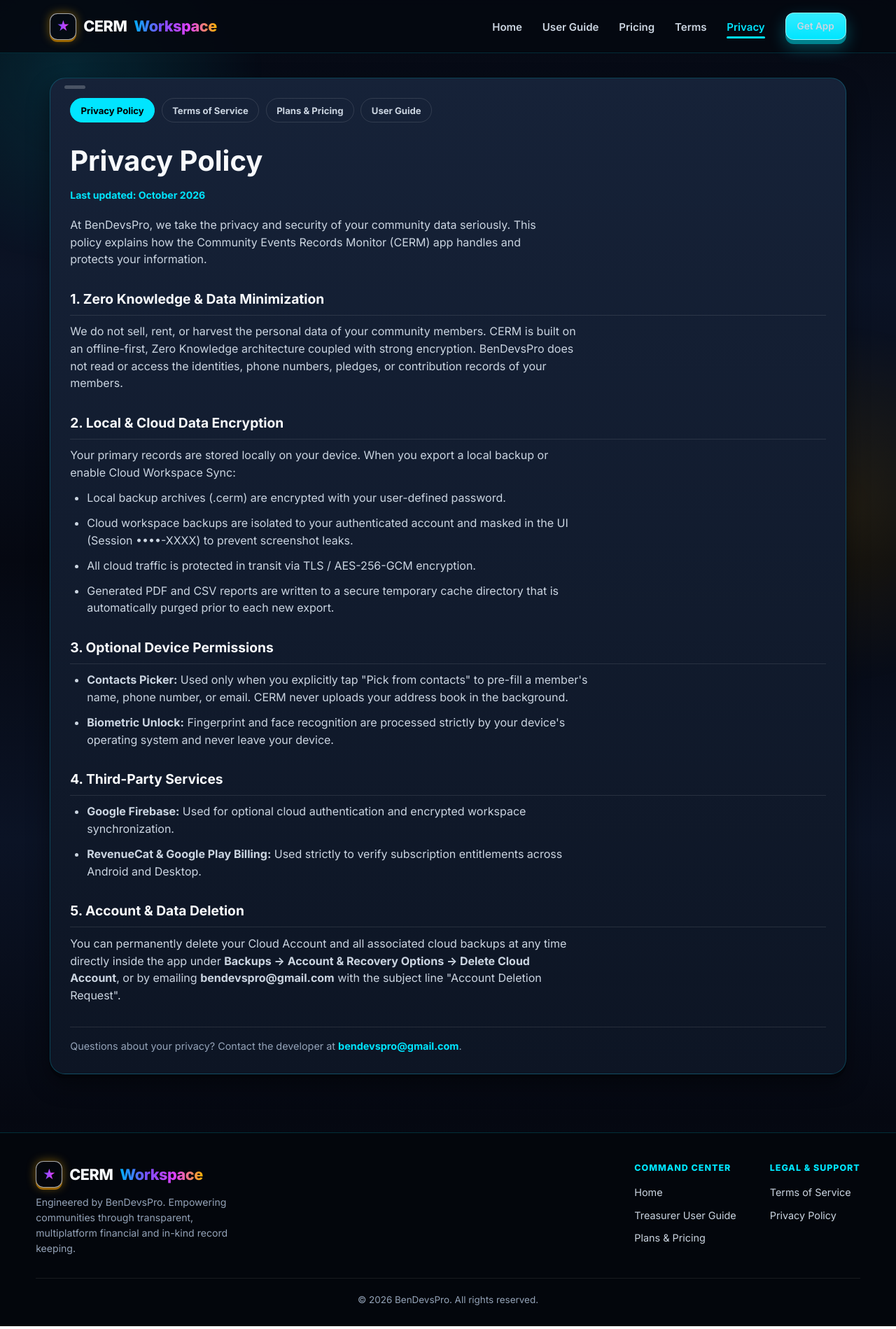
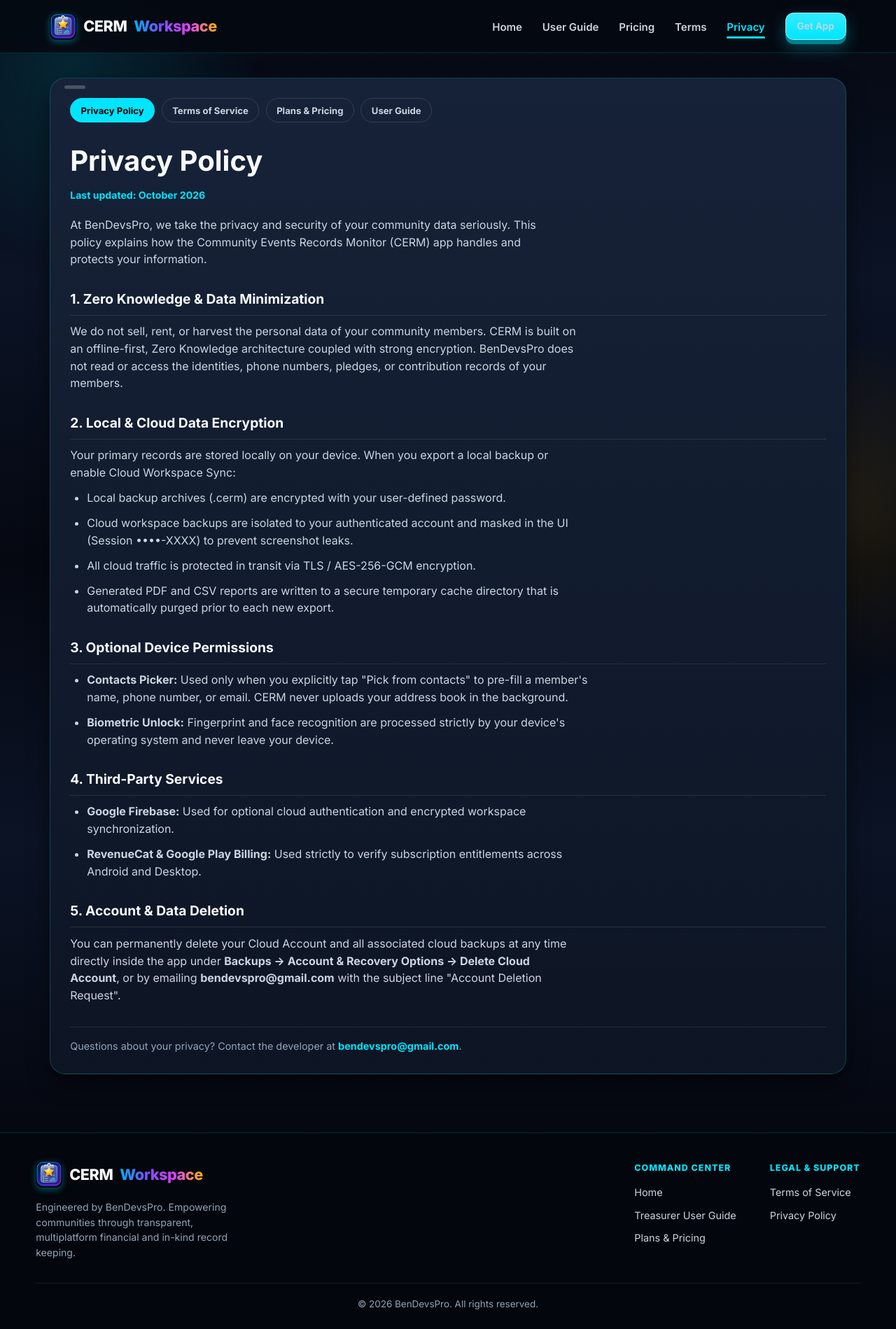
Before and after one commit to Mercybenoki/cerm-website, a plain HTML site: page privacy-policy.html in a window 1280 px wide. Shown: the whole page at 70% size. Drawn offline with Linux system fonts and the light colour scheme.

Commit message:
Update privacy-policy.html

```diff
--- a/privacy-policy.html
+++ b/privacy-policy.html
@@ -15,7 +15,7 @@
     <header>
         <nav>
             <a href="index.html" class="logo">
-                <span class="logo-medallion">★</span>
+                <img src="favicon.svg" alt="CERM Icon" width="38" height="38" style="border-radius: 9px; box-shadow: 0 3px 10px rgba(0, 229, 255, 0.35);">
                 CERM <span>Workspace</span>
             </a>
             <button class="nav-toggle" aria-label="Toggle navigation" aria-expanded="false">
@@ -86,7 +86,7 @@
         <div class="footer-inner">
             <div class="footer-brand">
                 <a href="index.html" class="logo">
-                    <span class="logo-medallion">★</span>
+                    <img src="favicon.svg" alt="CERM Icon" width="38" height="38" style="border-radius: 9px; box-shadow: 0 3px 10px rgba(0, 229, 255, 0.35);">
                     CERM <span>Workspace</span>
                 </a>
                 <p class="footer-tagline">Engineered by BenDevsPro. Empowering communities through transparent, multiplatform financial and in-kind record keeping.</p>
```
